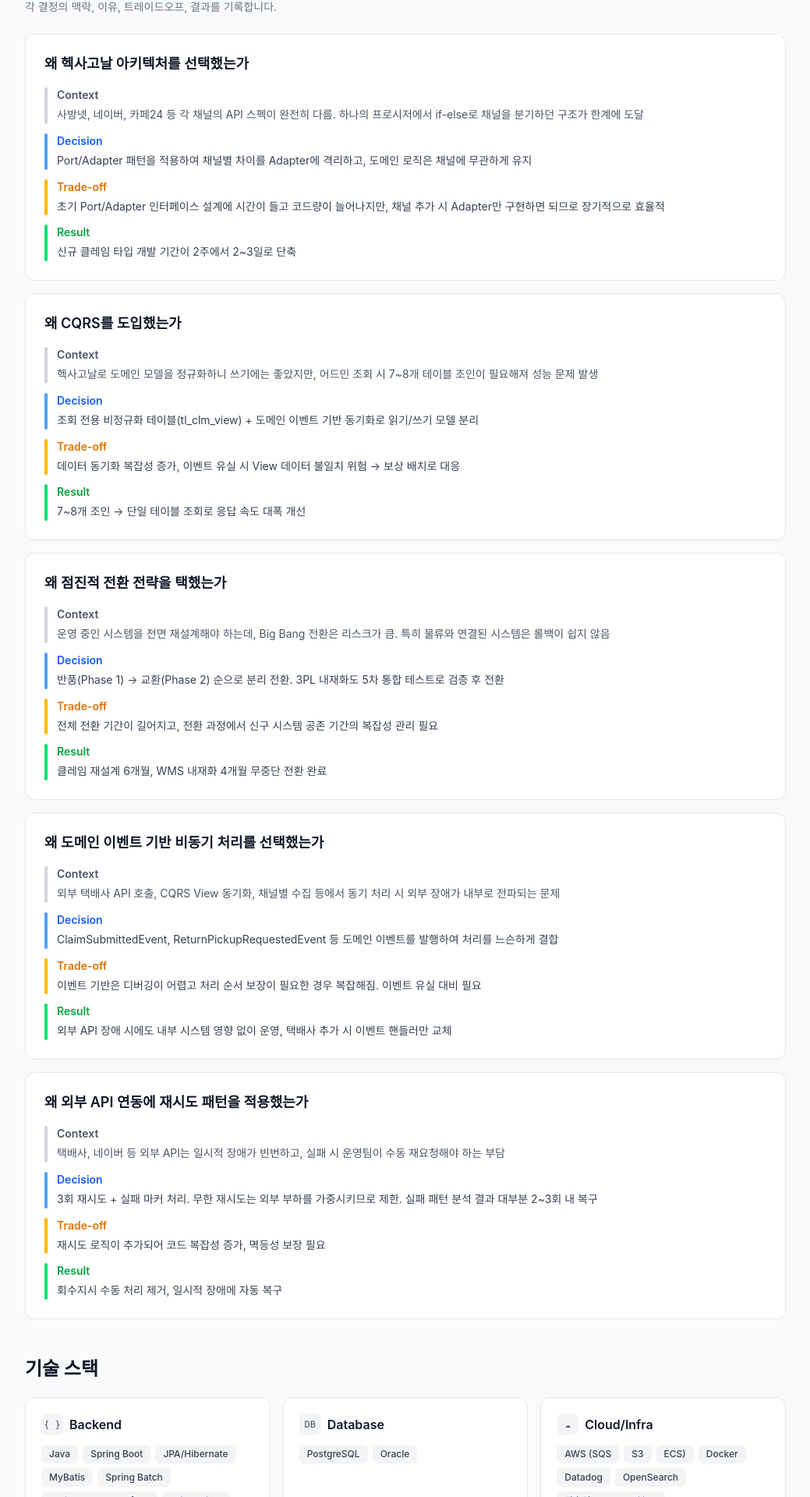
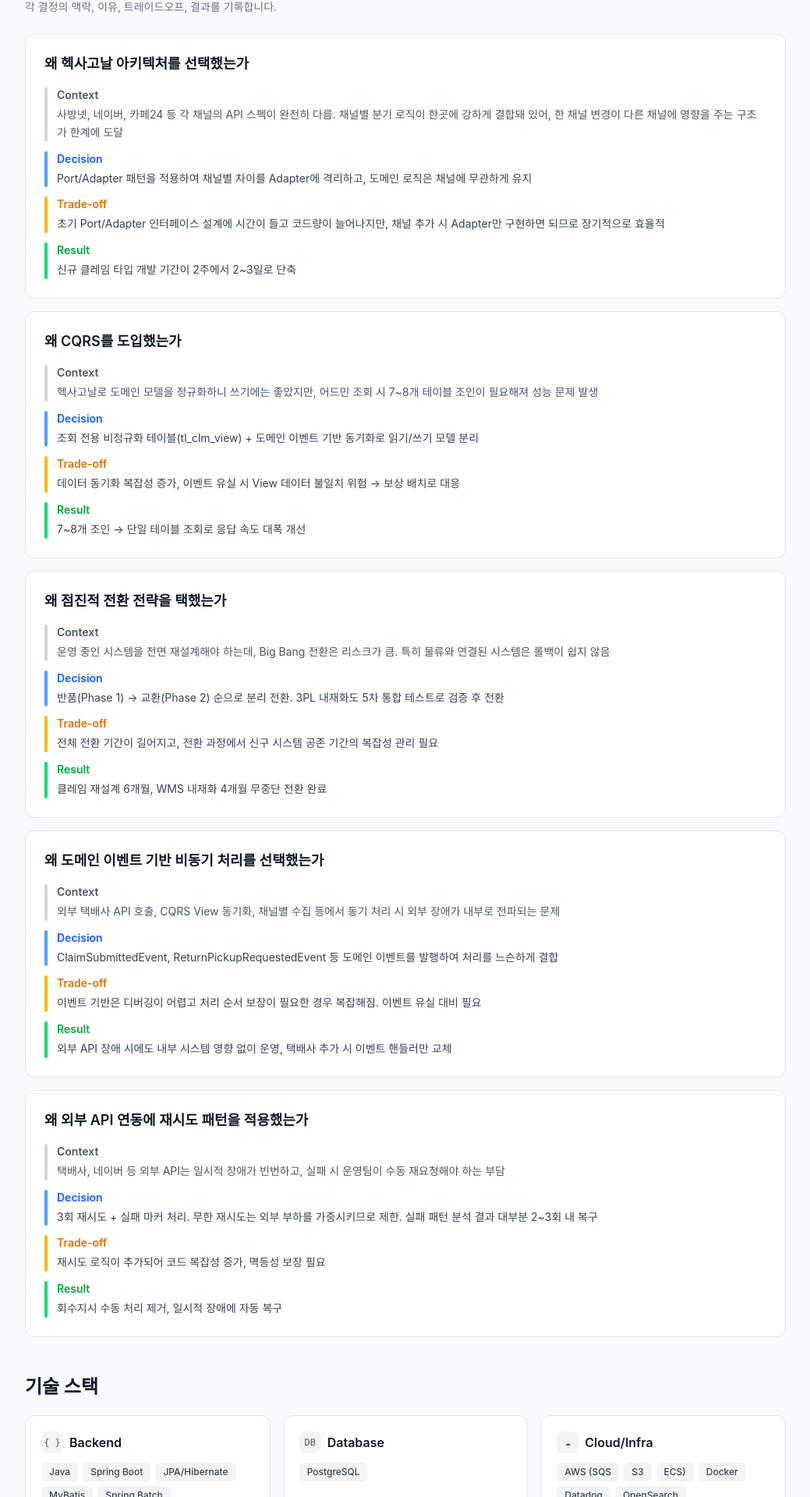
Before and after one commit to minho-lab/career-dashboard, a Vue app in the folder frontend/: page /approach in a window 1280 px wide. Shown: the part 878-2798 px from the top of the page at 78% size, without its empty margins (120-1159 px from the left). Built offline with nearby package versions, Linux system fonts and the light colour scheme.

Commit message:
fix: 잘못된 Oracle/프로시저 정보 전면 제거 (기술스택·서사 모두), 채널 결합 구조 → Port/Adapter 사실 기반으로 정정

```diff
--- a/frontend/public/data/achievements.json
+++ b/frontend/public/data/achievements.json
@@ -51,8 +51,8 @@
     "summary": "사방넷·네이버·자사몰 등 채널마다 형식이 다른 클레임을 Port/Adapter로 격리하고, 채널에 무관한 일관된 도메인으로 6개월에 걸쳐 재설계 (헥사고날 + CQRS + 이벤트 기반)",
     "period": "2024.08 ~ 2025.02",
     "duration": "약 6개월",
-    "background": "이커머스 OMS에서 클레임(반품/교환)은 주문 다음으로 복잡한 도메인입니다. 사방넷, 네이버, 자사몰 3개 채널에서 들어오는 클레임을 하나의 Oracle 프로시저가 처리하고 있었는데, 3년간 기능이 누적되면서 프로시저 하나가 수천 줄에 달했고, 한 채널의 버그 수정이 다른 채널에 사이드 이펙트를 만드는 상황이 반복되고 있었습니다.",
-    "problem": "클레임 처리 로직이 Oracle 프로시저와 레거시 테이블에 집중되어 있어 디버깅이 극도로 어려웠습니다. 채널별 분기 로직이 if-else로 수백 줄 이상 얽혀 있어 신규 기능 추가에 평균 2주 이상 소요되었고, CS팀에서 IT팀으로 들어오는 클레임 관련 문의의 75%가 '시스템에서 원인을 파악할 수 없어' 개발자가 직접 DB를 뒤져야 하는 상황이었습니다.",
+    "background": "이커머스 OMS에서 클레임(반품/교환)은 주문 다음으로 복잡한 도메인입니다. 사방넷, 네이버, 자사몰 등 여러 채널에서 들어오는 클레임을 채널별 차이가 강하게 결합된 형태로 처리하고 있었고, 기능이 누적되면서 한 채널의 변경이 다른 채널에 사이드 이펙트를 만드는 상황이 반복되고 있었습니다.",
+    "problem": "채널별 분기 로직이 강하게 얽혀 있어, 신규 기능 추가나 버그 수정 시 영향 범위를 가늠하기 어려웠습니다. 클레임 처리 상태가 시스템에서 명확히 추적되지 않아, 문의가 들어오면 개발자가 직접 데이터를 확인해야 하는 경우가 많았습니다.",
     "solution": "헥사고날 아키텍처를 선택한 이유는 외부 채널(사방넷/네이버/카페24)마다 API 스펙이 완전히 다른데, 이 차이를 Port/Adapter 패턴으로 격리하면 도메인 로직은 채널에 무관하게 유지할 수 있기 때문입니다. 구체적으로는: (1) 채널별 수집 배치잡을 submitSabangnetClaimJob, submitNaverClaimJob, submitHeadClaimJob으로 완전 분리하여 장애를 격리하고, (2) Claim(헤더) + Task(회수/검수/교환주문) 구조를 도입해 하나의 클레임 아래 각 단계를 독립적으로 추적 가능하게 하고, (3) ClaimSubmittedEvent 등 도메인 이벤트로 비동기 처리하여 채널 수집과 내부 처리를 느슨하게 결합했습니다. 반품(Phase 1) → 교환(Phase 2) 순으로 점진적 전환하여 운영 리스크를 최소화했습니다.",
     "result": "6개월간 564건의 관련 티켓을 처리하며 전체 클레임 시스템 재설계를 완료했습니다. 신규 클레임 타입 추가 시 개발 기간이 2주에서 2~3일로 단축되었고, CS→IT 문의의 75%를 차지하던 '원인 불명' 케이스가 시스템에서 자동 추적 가능하게 되었습니다. 채널별 배치잡 분리로 한 채널의 장애가 다른 채널에 영향을 주지 않게 되었습니다.",
     "lessonsLearned": "레거시 전환에서 가장 중요한 건 '한 번에 다 바꾸지 않는 것'이었습니다. 처음에는 전체를 한 번에 전환하려 했지만, 반품만 먼저 전환하고 2개월간 운영하면서 안정성을 검증한 뒤 교환으로 확장하는 전략이 훨씬 안전했습니다. 또한 헥사고날 아키텍처는 Port/Adapter 인터페이스 설계에 초기 비용이 들지만, 이후 채널 추가 시 Adapter만 구현하면 되므로 장기적으로는 확실히 효율적이라는 것을 체감했습니다.",
--- a/frontend/public/data/domains.json
+++ b/frontend/public/data/domains.json
@@ -2,7 +2,7 @@
   "architectureDecisions": [
     {
       "title": "왜 헥사고날 아키텍처를 선택했는가",
-      "context": "사방넷, 네이버, 카페24 등 각 채널의 API 스펙이 완전히 다름. 하나의 프로시저에서 if-else로 채널을 분기하던 구조가 한계에 도달",
+      "context": "사방넷, 네이버, 카페24 등 각 채널의 API 스펙이 완전히 다름. 채널별 분기 로직이 한곳에 강하게 결합돼 있어, 한 채널 변경이 다른 채널에 영향을 주는 구조가 한계에 도달",
       "decision": "Port/Adapter 패턴을 적용하여 채널별 차이를 Adapter에 격리하고, 도메인 로직은 채널에 무관하게 유지",
       "tradeoff": "초기 Port/Adapter 인터페이스 설계에 시간이 들고 코드량이 늘어나지만, 채널 추가 시 Adapter만 구현하면 되므로 장기적으로 효율적",
       "result": "신규 클레임 타입 개발 기간이 2주에서 2~3일로 단축"
--- a/frontend/public/data/profile.json
+++ b/frontend/public/data/profile.json
@@ -4,8 +4,8 @@
   "title": "Backend Developer",
   "careerStartYear": 2017,
   "careerStartMonth": 5,
-  "summary": "이커머스, 물류, 패션 도메인에서 Spring Boot 기반 시스템을 설계하고 운영해온 백엔드 개발자입니다. 가장 최근에는 이커머스 OMS의 레거시 프로시저를 헥사고날 아키텍처로 전환하고, 클레임 자동화로 CS 문의 67% 감소, 출고후취소 95% 감소(연간 2,000만원+ 비용 절감) 등 비즈니스 임팩트를 만들어냈습니다. '구조를 개선하되 운영을 멈추지 않는' 점진적 전환을 선호하고, 최근에는 Claude Code + MCP 서버를 구축하여 AI 기반 개발 워크플로우를 실무에 도입하고 있습니다.",
-  "skills": "Java, Spring Boot, JPA/Hibernate, MyBatis, PostgreSQL, Oracle, AWS (SQS, S3, ECS), Docker, Spring Batch, Spring Cloud Dataflow, Feign Client, Datadog, OpenSearch, 헥사고날 아키텍처, CQRS, 이벤트 기반 설계, 관측성(Observability), Claude Code/MCP",
+  "summary": "이커머스, 물류, 패션 도메인에서 Spring Boot 기반 시스템을 설계하고 운영해온 백엔드 개발자입니다. 가장 최근에는 이커머스 OMS에서 채널마다 다른 외부 시스템을 헥사고날 아키텍처로 통합해 일관된 도메인을 만들고, 클레임 자동화로 CS 문의 67% 감소, 출고후취소 95% 감소(연간 2,000만원+ 비용 절감) 등 비즈니스 임팩트를 만들어냈습니다. '구조를 개선하되 운영을 멈추지 않는' 점진적 전환을 선호하고, 최근에는 Claude Code + MCP 서버를 구축하여 AI 기반 개발 워크플로우를 실무에 도입하고 있습니다.",
+  "skills": "Java, Spring Boot, JPA/Hibernate, MyBatis, PostgreSQL, AWS (SQS, S3, ECS), Docker, Spring Batch, Spring Cloud Dataflow, Feign Client, Datadog, OpenSearch, 헥사고날 아키텍처, CQRS, 이벤트 기반 설계, 관측성(Observability), Claude Code/MCP",
   "career": [
     {
       "company": "F&F",
@@ -15,7 +15,7 @@
       "period": "2023.03 ~ 현재",
       "description": "이커머스 주문관리시스템(OMS) 백엔드 개발 및 운영",
       "highlights": [
-        "레거시 프로시저 → 헥사고날 아키텍처 + CQRS 전면 전환",
+        "채널별로 다른 외부 연동을 헥사고날 아키텍처 + CQRS로 일관된 도메인으로 재설계",
         "클레임 자동화로 CS 문의 67% 감소, 출고후취소 95% 감소",
         "3PL WMS 내재화, 정산 시스템 구축, 네이버 커머스 연동 등 주요 프로젝트 수행",
         "Claude Code + MCP 서버 구축으로 AI 기반 개발 워크플로우 도입"
--- a/frontend/public/data/projects.json
+++ b/frontend/public/data/projects.json
@@ -6,9 +6,9 @@
     "period": "2023.03 ~ 현재",
     "role": "백엔드 개발",
     "teamSize": "백엔드 7명, 프론트 2명",
-    "techStack": "Spring Boot, JPA, MyBatis, PostgreSQL, Oracle, AWS SQS, S3, ECS, Docker, Spring Batch, Spring Cloud Dataflow, Feign Client, Datadog, OpenSearch",
+    "techStack": "Spring Boot, JPA, MyBatis, PostgreSQL, AWS SQS, S3, ECS, Docker, Spring Batch, Spring Cloud Dataflow, Feign Client, Datadog, OpenSearch",
     "highlights": "- 멀티 채널(사방넷/네이버/카페24 등) 주문 수집·접수 및 주문-클레임 매핑 등 주문 도메인 개발 (협업)\n- 무신사 풀필먼트(MFS) 신규 서비스를 주문·재고·매출·클레임 전 영역에 연동\n- 채널별로 상이한 외부 API를 Port/Adapter로 격리하고, 외부 변화와 무관한 일관된 클레임 도메인을 설계 (헥사고날 + CQRS + 이벤트 기반, 6개월)\n- 외부 물류센터(3PL) WMS를 자체 시스템으로 내재화하는 대규모 전환 프로젝트 주도 (4개월, 5차 통합 테스트)\n- 택배사 차세대 API(CJ대한통운 등) 전환 시 재시도 패턴 + 도메인 이벤트 기반 장애 격리 설계\n- 멀티 브랜드(4개) x 멀티 채널(6개) 정산 시스템 신규 구축\n- 배치 인프라를 Spring Cloud Data Flow 기반으로 전환 — 상시 배치 서버 대신 스케줄에 맞춰 Docker 컨테이너를 온디맨드 기동/종료\n- 관측성 + AI 원인분석 파이프라인 — OpenSearch·Datadog 이상 감지 → Slack 알림 → AI 에이전트가 웹·내부 데이터 검색으로 원인 자동 규명\n- Claude Code + MCP 서버 구축으로 AI 기반 개발 워크플로우 도입",
-    "challenges": "- Oracle 프로시저를 Spring Boot로 전환하면서 운영 중인 시스템의 데이터 정합성 유지 (점진적 전환 전략)\n- PostgreSQL + Oracle 멀티 데이터소스 환경에서의 트랜잭션 경계 설계\n- 채널별로 완전히 다른 API 스펙의 외부 시스템(사방넷/네이버/카페24/택배사/ERP)을 통합 처리하는 Port/Adapter 설계\n- 물류처럼 물리적 프로세스와 연결된 시스템의 무중단 전환",
+    "challenges": "- 채널별로 완전히 다른 API 스펙의 외부 시스템(사방넷/네이버/카페24/택배사/ERP)을 통합 처리하는 Port/Adapter 설계\n- 외부 시스템마다 다른 데이터 형식·상태값을 일관된 도메인 모델로 정규화\n- 운영 중인 시스템을 멈추지 않고 점진적으로 전환하며 데이터 정합성 유지\n- 물류처럼 물리적 프로세스와 연결된 시스템의 무중단 전환",
     "impact": "- CS 문의 67% 감소 (월 85.7건 → 28.3건)\n- 출고후취소 95% 감소 (월 632건 → 20~50건, 연간 2,000만원+ 비용 절감)\n- 클레임 수기처리 70% 감소 (일 50~80건 → 10~20건)\n- 신규 클레임 타입 개발 기간 2주 → 2~3일로 단축\n- 주문·재고·매출·클레임 등 6개 도메인에 걸쳐 2023.03~현재 OMS 오너십 (누적 1,600+ 이슈)\n- (최근) CJ대한통운 차세대 반품회수 API 연동, 무신사 풀필먼트(MFS) 클레임 대응, admin AI agent API endpoint 구현",
     "sortOrder": 1
   }
--- a/frontend/src/views/Approach.vue
+++ b/frontend/src/views/Approach.vue
@@ -19,7 +19,7 @@ onMounted(async () => {
 const categoryMap = {
   'Java': 'Backend', 'Spring Boot': 'Backend', 'JPA/Hibernate': 'Backend', 'MyBatis': 'Backend',
   'Spring Batch': 'Backend', 'Spring Cloud Dataflow': 'Backend', 'Feign Client': 'Backend',
-  'PostgreSQL': 'Database', 'Oracle': 'Database',
+  'PostgreSQL': 'Database',
   'AWS (SQS, S3, ECS)': 'Cloud/Infra', 'Docker': 'Cloud/Infra', 'Datadog': 'Cloud/Infra', 'OpenSearch': 'Cloud/Infra', '관측성(Observability)': 'Cloud/Infra',
   'CQRS': 'Architecture', '헥사고날 아키텍처': 'Architecture', '이벤트 기반 설계': 'Architecture',
   'Claude Code/MCP': 'AI/Tools',
@@ -31,7 +31,7 @@ function guessCategory(skill) {
   if (categoryMap[skill]) return categoryMap[skill]
   const s = skill.toLowerCase()
   if (['java', 'spring', 'jpa', 'mybatis', 'batch', 'feign', 'dataflow'].some(k => s.includes(k))) return 'Backend'
-  if (['sql', 'postgres', 'oracle', 'redis', 'db'].some(k => s.includes(k))) return 'Database'
+  if (['sql', 'postgres', 'redis', 'db'].some(k => s.includes(k))) return 'Database'
   if (['aws', 'docker', 'ecs', 'sqs', 's3', 'cloud', 'infra'].some(k => s.includes(k))) return 'Cloud/Infra'
   if (['아키텍처', 'cqrs', 'event', '이벤트', '설계', 'ddd', 'hexagonal'].some(k => s.includes(k))) return 'Architecture'
   if (['ai', 'claude', 'mcp', 'llm'].some(k => s.includes(k))) return 'AI/Tools'
--- a/frontend/src/views/Home.vue
+++ b/frontend/src/views/Home.vue
@@ -81,7 +81,7 @@ const projectTech = computed(() =>
       </p>
       <p class="text-gray-600 dark:text-gray-400 max-w-2xl mx-auto leading-relaxed">
         이커머스 · 물류 · 패션 도메인에서 Spring Boot 기반 시스템을 설계하고 운영해왔습니다.
-        레거시 프로시저를 헥사고날 아키텍처로 전환하며 측정 가능한 비즈니스 임팩트를 만들어왔고,
+        채널마다 다른 외부 시스템을 헥사고날 아키텍처로 통합해 일관된 도메인을 만들며 측정 가능한 비즈니스 임팩트를 내왔고,
         지금은 클레임 자동화 에이전트와 팀 AI 도구 플랫폼을 직접 설계·구축하며
         자동화의 가드레일과 거버넌스를 함께 만들고 있습니다.
       </p>
```
Also changed, not shown: 1 other file (tests, documents, lock files or other folders).
